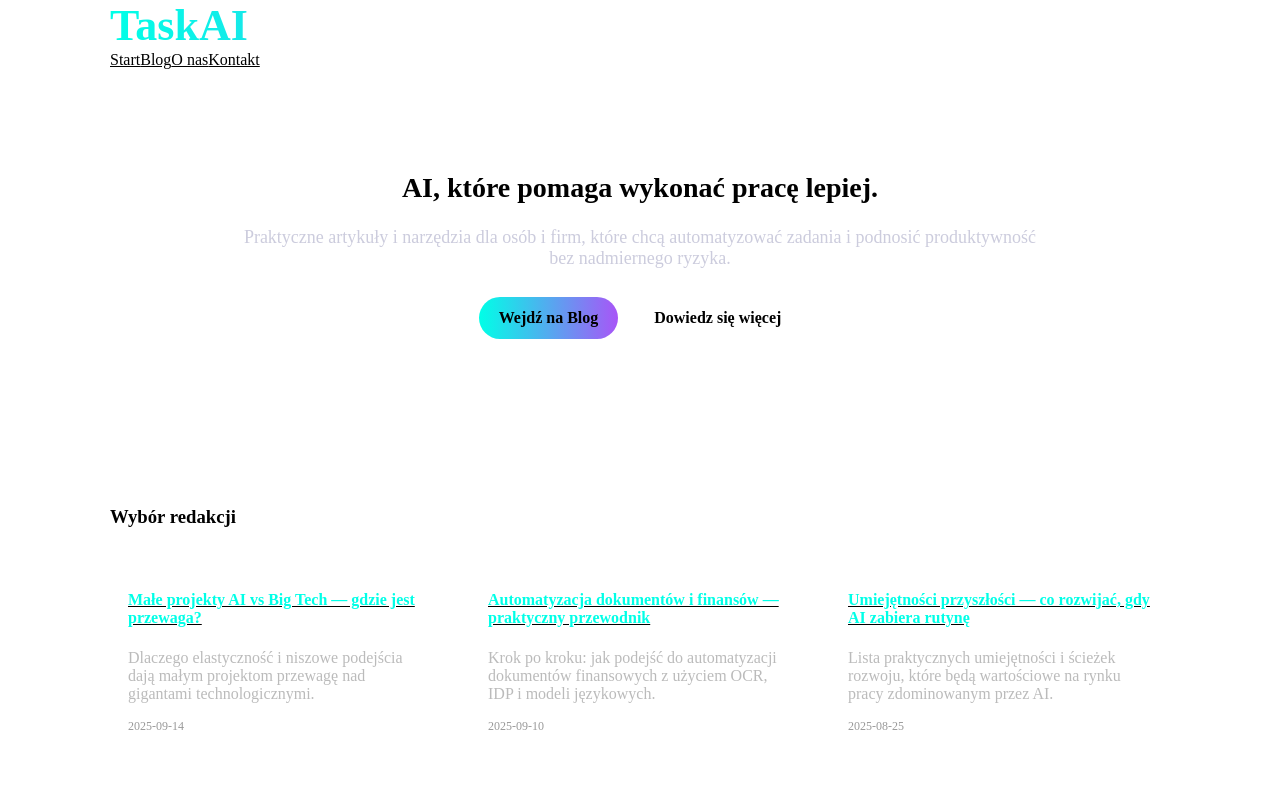
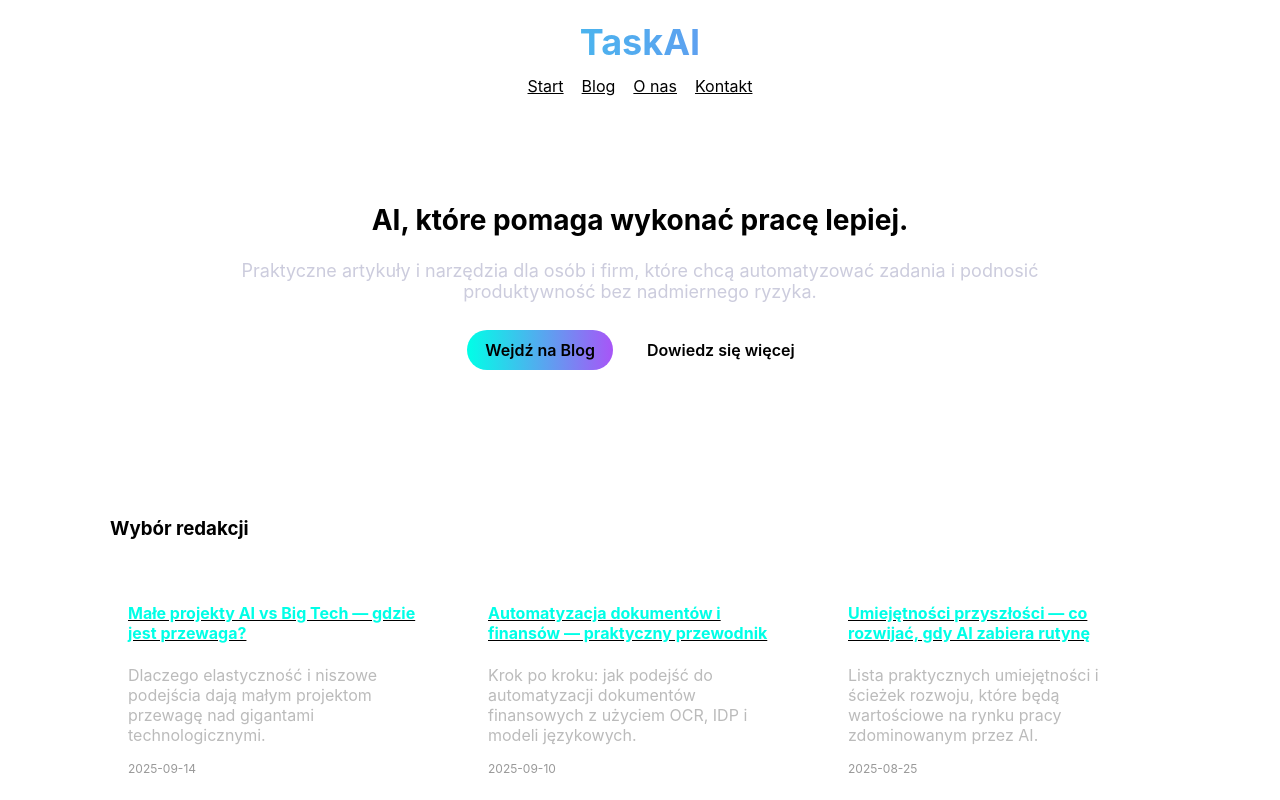
Before and after one commit to kmarcosMK/taskai, a Next.js app: page / in a window 1280 px wide. Shown: the top 800 px of the page. Built offline with nearby package versions, Linux system fonts and the light colour scheme.

Commit message:
Add files via upload

```diff
--- a/styles/globals.css
+++ b/styles/globals.css
@@ -1 +1,3 @@
-html,body,#__next{height:100%;margin:0;padding:0}*{box-sizing:border-box}a{color:inherit}.container{max-width:1100px;margin:0 auto;padding:0 20px}.hero{padding:80px 0;text-align:center}.logo{font-size:44px;margin:0;background:linear-gradient(90deg,#00ffe7,#a855f7);-webkit-background-clip:text;-webkit-text-fill-color:transparent}.subtitle{color:#ccd;max-width:820px;margin:12px auto 20px;font-size:18px}.btn{display:inline-block;margin:8px;padding:12px 20px;border-radius:999px;text-decoration:none;font-weight:600}.btn.primary{background:linear-gradient(90deg,#00ffe7,#a855f7);color:#000}.section{padding:60px 0;text-align:left}.section.alt{background:rgba(255,255,255,0.02)}.grid{display:grid;grid-template-columns:repeat(auto-fit,minmax(240px,1fr));gap:20px;margin-top:24px}.card{background:rgba(255,255,255,0.04);padding:18px;border-radius:12px}.partner-links{display:flex;gap:12px;flex-wrap:wrap;justify-content:center;margin-top:12px}.footer{padding:36px 0;background:#07060a;color:#9aa;font-size:14px;text-align:center}.headernav{display:flex;gap:18px;justify-content:center;margin-top:18px}
+:root{--bg1:#0f0c29;--bg2:#302b63;--accent1:#00ffe7;--accent2:#a855f7;--muted:#9aa}
+html,body,#__next{height:100%;margin:0;padding:0;font-family:Inter,system-ui,Segoe UI,Roboto,Arial}
+*{box-sizing:border-box}a{color:inherit}.container{max-width:1100px;margin:0 auto;padding:0 20px}.header{padding:20px 0;text-align:center}.logo{font-size:36px;margin:0;background:linear-gradient(90deg,var(--accent1),var(--accent2));-webkit-background-clip:text;-webkit-text-fill-color:transparent}.nav{display:flex;gap:18px;justify-content:center;margin-top:12px}.hero{padding:64px 0;text-align:center;background:linear-gradient(180deg, rgba(255,255,255,0.02), transparent)}.subtitle{color:#ccd;max-width:900px;margin:12px auto 20px;font-size:18px}.btn{display:inline-block;margin:8px;padding:10px 18px;border-radius:999px;text-decoration:none;font-weight:600}.btn.primary{background:linear-gradient(90deg,var(--accent1),var(--accent2));color:#000}.section{padding:56px 0;text-align:left}.section.alt{background:rgba(255,255,255,0.02)}.grid{display:grid;grid-template-columns:repeat(auto-fit,minmax(240px,1fr));gap:20px;margin-top:24px}.card{background:rgba(255,255,255,0.04);padding:18px;border-radius:12px}.article{background:rgba(255,255,255,0.02);padding:22px;border-radius:8px}.footer{padding:36px 0;background:#07060a;color:var(--muted);font-size:14px;text-align:center}.partner-links{display:flex;gap:12px;flex-wrap:wrap;justify-content:center;margin-top:12px}@media(max-width:600px){.hero{padding:32px 10px}.logo{font-size:28px}}
```
